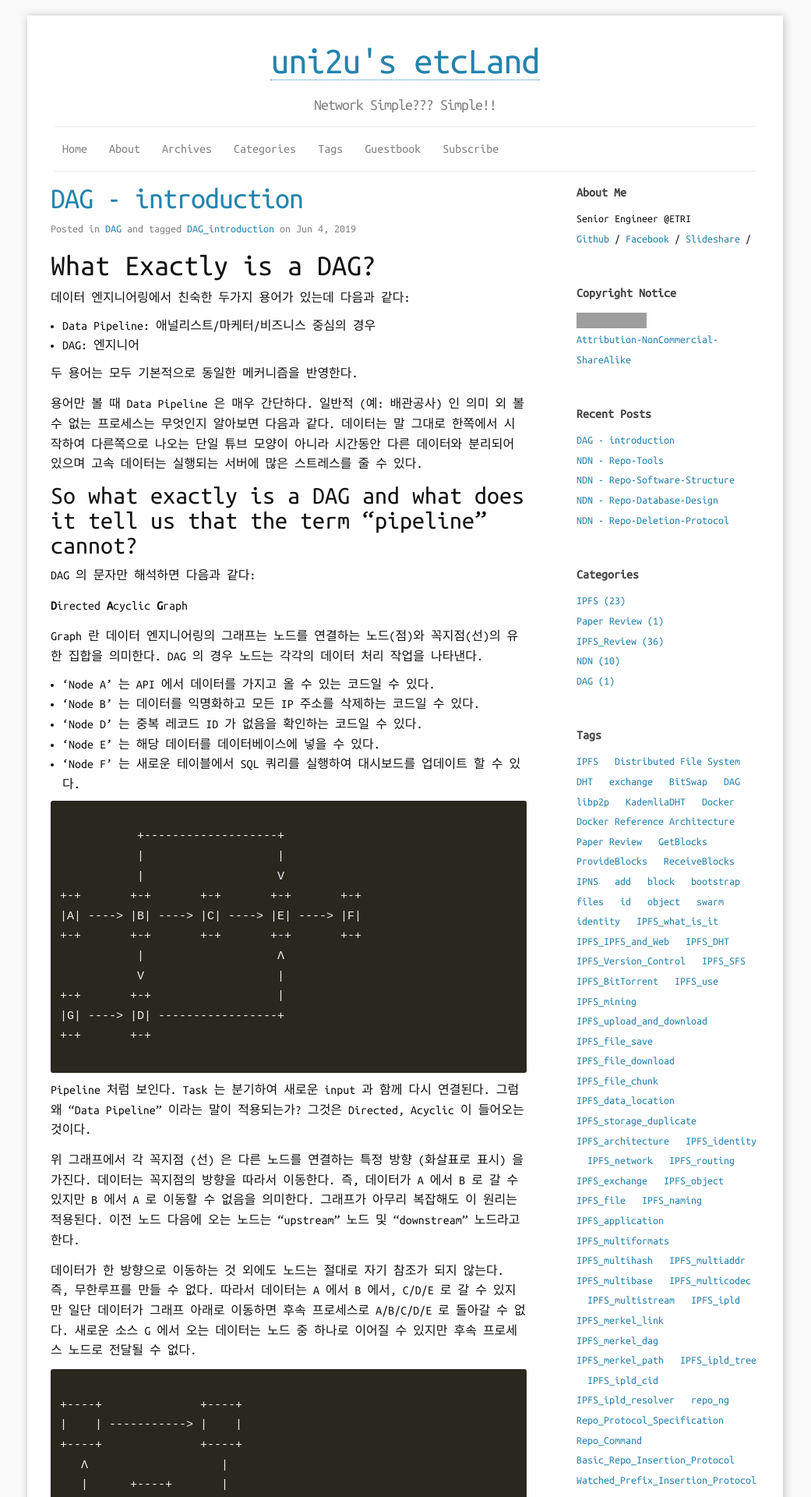
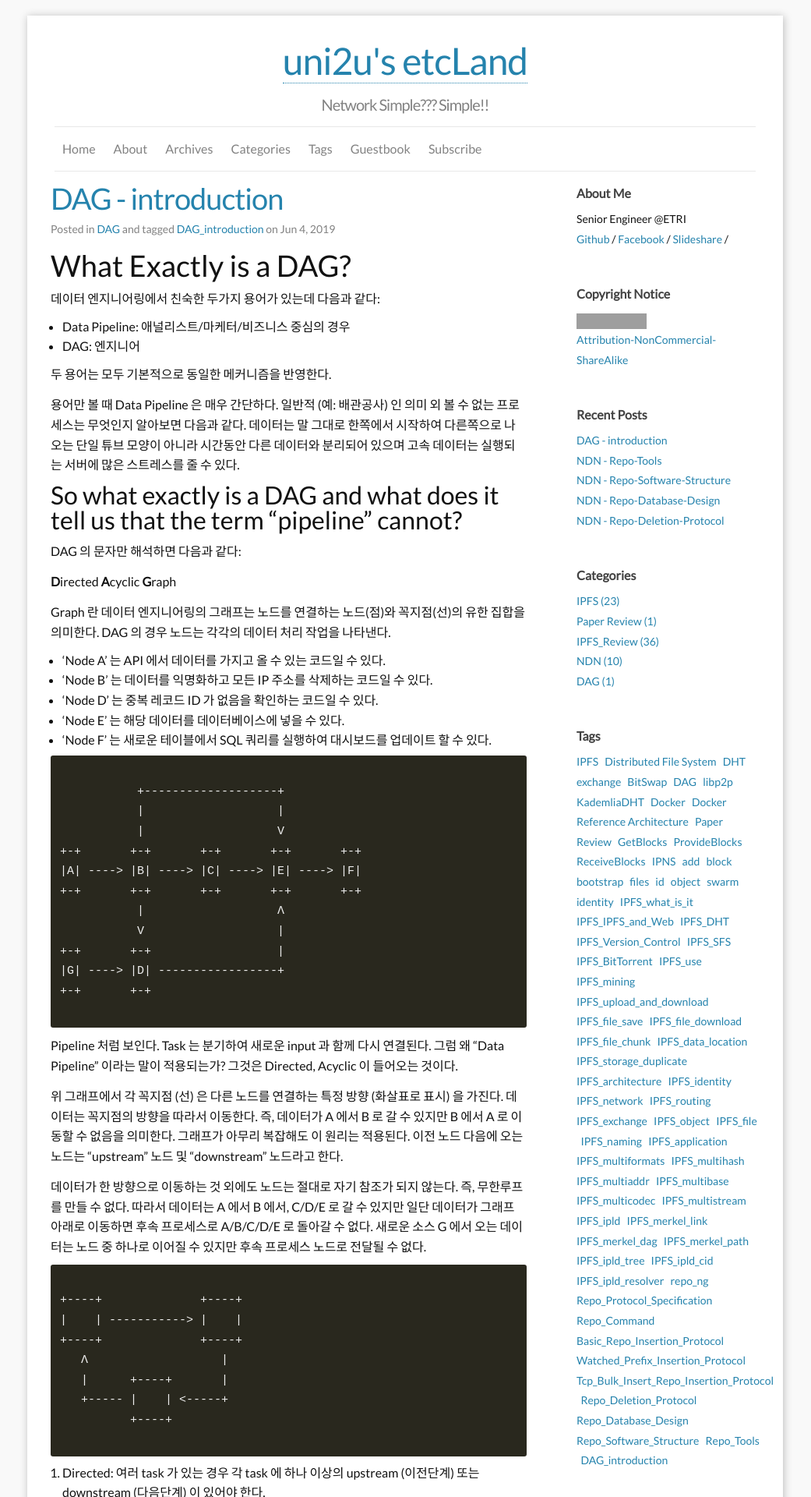
Before and after one commit to uni2u/uni2u.github.io, a Jekyll site: the page built from index.html, in a window 1280 px wide. Shown: the top 1920 px of the page at 78% size, without its empty margins (120-1161 px from the left). Built offline with Jekyll 4.4.1, drawn with Linux system fonts in a browser that asks for light colours; the list of posts is cut into pages by our own code; grey boxes are pictures that could not be loaded.

Commit message:
font add

```diff
--- a/css/main.scss
+++ b/css/main.scss
@@ -7,7 +7,7 @@
 
 // Our variables
 //$base-font-family: 'Lato', 'Open Sans', Helvetica, Arial, sans-serif !important;
-$base-font-family: 'Ubuntu Mono', 'Open Sans', Helvetica, Arial, sans-serif !important;
+$base-font-family: 'Lato', 'Open Sans', 'Ubuntu Mono', Helvetica, Arial, sans-serif !important;
 $base-font-size:   16px;
 $small-font-size:  $base-font-size * 0.875;
 $base-line-height: 1.6em;
@@ -61,5 +61,5 @@ $on-laptop:        800px;
 
 @import url('http://fonts.googleapis.com/css?family=Open+Sans');
 @import url('http://fonts.googleapis.com/css?family=Lato');
+@import url('https://fonts.googleapis.com/css?family=Ubuntu+Mono');
 @import url('https://maxcdn.bootstrapcdn.com/font-awesome/4.7.0/css/font-awesome.min.css');
-@import url('https://fonts.googleapis.com/css?family=Ubuntu+Mono');
```
